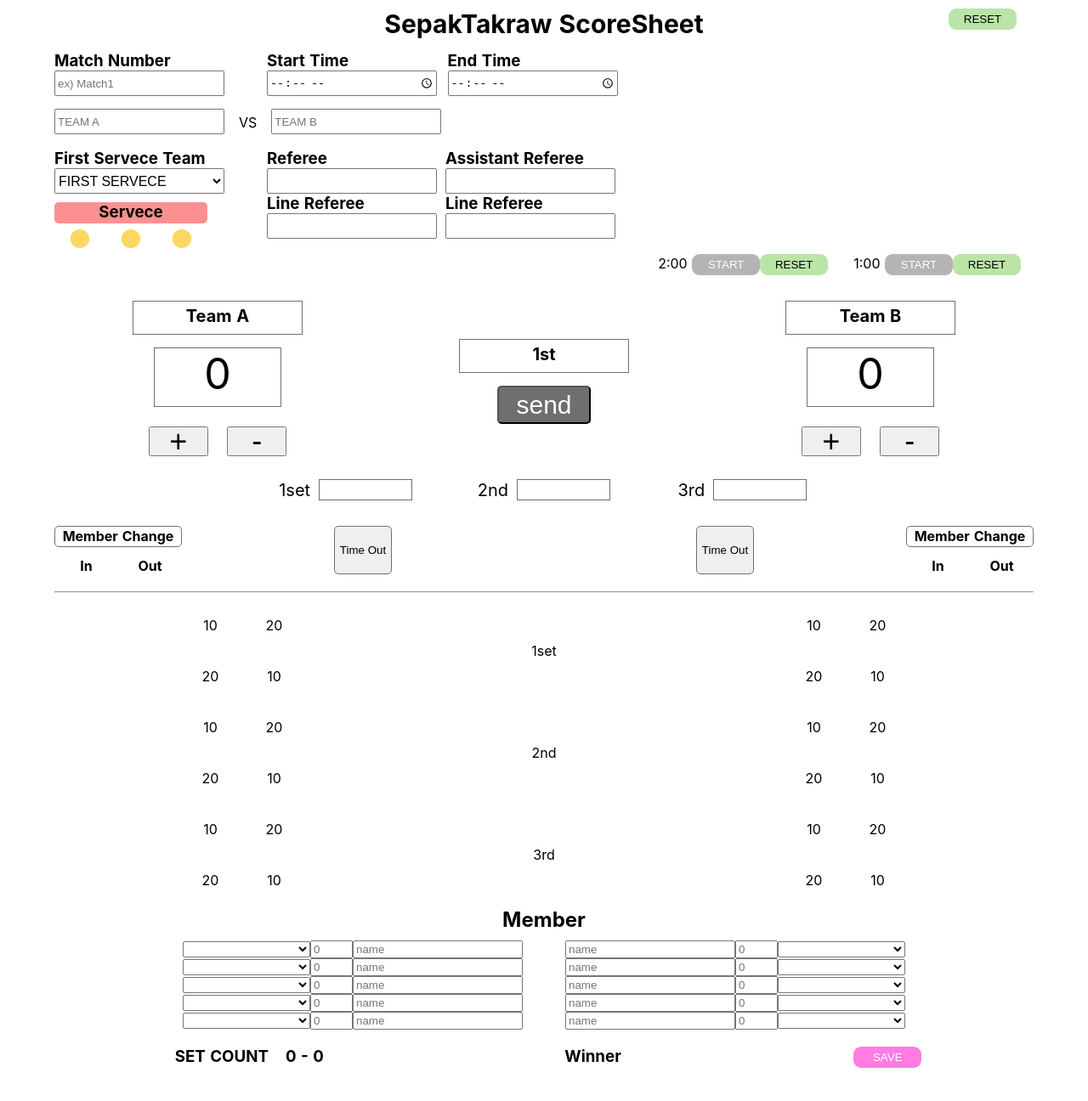
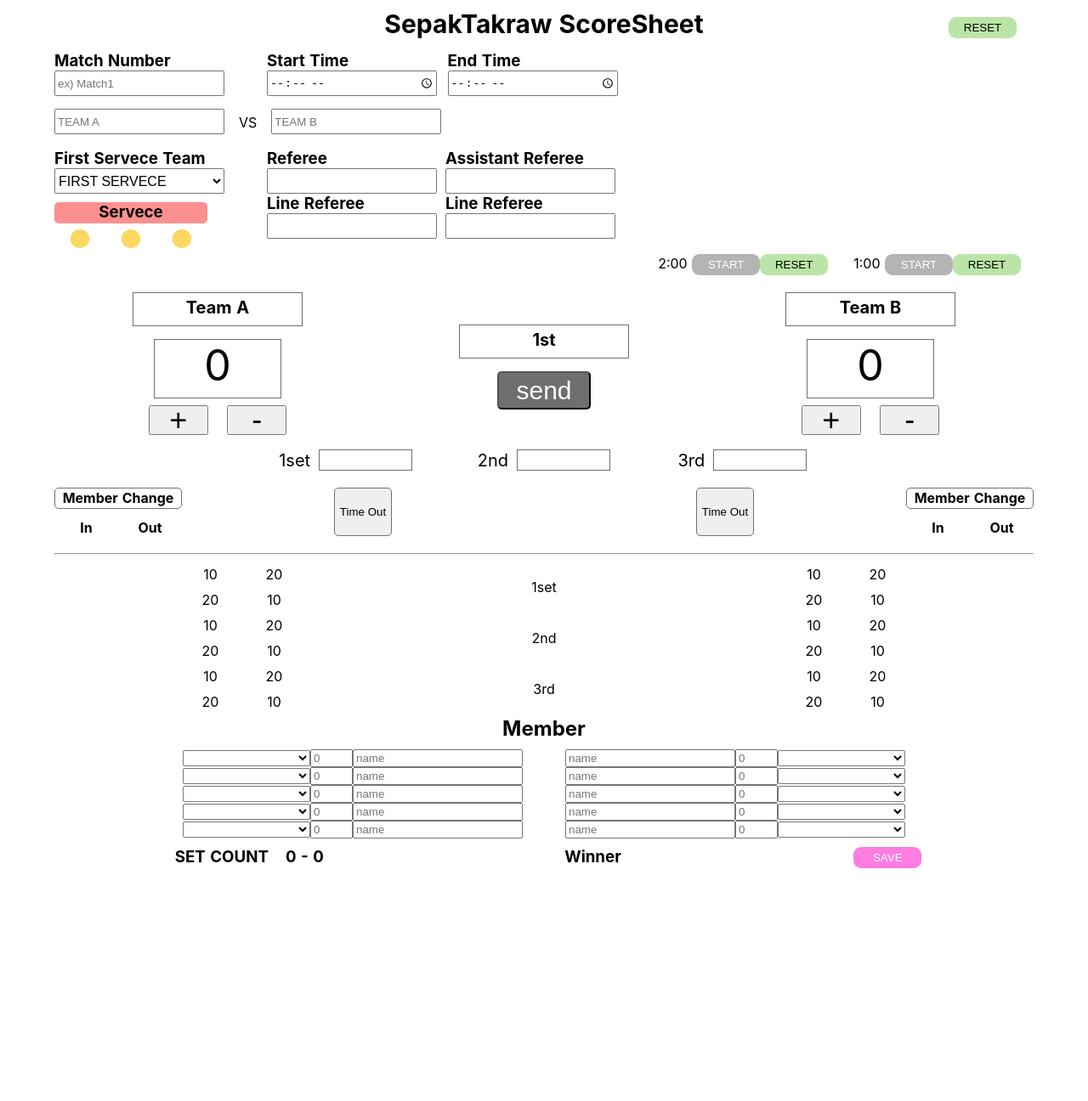
Before and after one commit to Hirokazu0526/sepak-scoresheet, a Nuxt app: page / in a window 1280 px wide. Shown: the top 1296 px of the page at 85% size. After the commit the page ends 1022 px from the top, so only its background shows below. Built offline with nearby package versions, Linux system fonts and the light colour scheme.

Commit message:
css margin修正

```diff
--- a/components/FooterInfo.vue
+++ b/components/FooterInfo.vue
@@ -23,8 +23,7 @@ export default {
 
 <style scoped>
 .footer-info {
-  margin-top: 20px;
-  margin-bottom: 50px;
+  margin-top: 10px;
   display: flex;
   justify-content: space-around;
 }
--- a/components/McTo.vue
+++ b/components/McTo.vue
@@ -49,7 +49,7 @@ export default {
 
 <style scoped>
 .mcto {
-  margin-top: 30px;
+  margin-top: 20px;
 }
 .mcto-mc {
   display: flex;
--- a/components/McToInfo.vue
+++ b/components/McToInfo.vue
@@ -121,7 +121,7 @@ h3 {
   display: flex;
   flex-wrap: wrap;
   width: 150px;
-  height: 60px;
+  height: 30px;
   justify-content: space-around;
   align-items: center;
 }
--- a/components/Score.vue
+++ b/components/Score.vue
@@ -75,7 +75,7 @@ export default {
 
 <style scoped>
 .score {
-  margin-top: 30px;
+  margin-top: 20px;
 }
 h3 {
   width: 200px;
@@ -98,7 +98,7 @@ h3 {
 .score-info {
   display: flex;
   justify-content: center;
-  margin-bottom: 20px;
+  margin-bottom: 10px;
 }
 .block {
   display: inline-block;
@@ -134,7 +134,6 @@ h3 {
   height: 70px;
   font-size: 50px;
   text-align: center;
-  margin-bottom: 15px;
   border: 1px solid #6f6f6f;
 }
 .counter {
--- a/components/ScoreHeader.vue
+++ b/components/ScoreHeader.vue
@@ -27,7 +27,7 @@ export default {
 }
 .btn {
   position: absolute;
-  top: 0;
+  top: 10px;
   right: 20px;
 }
 </style>
```
